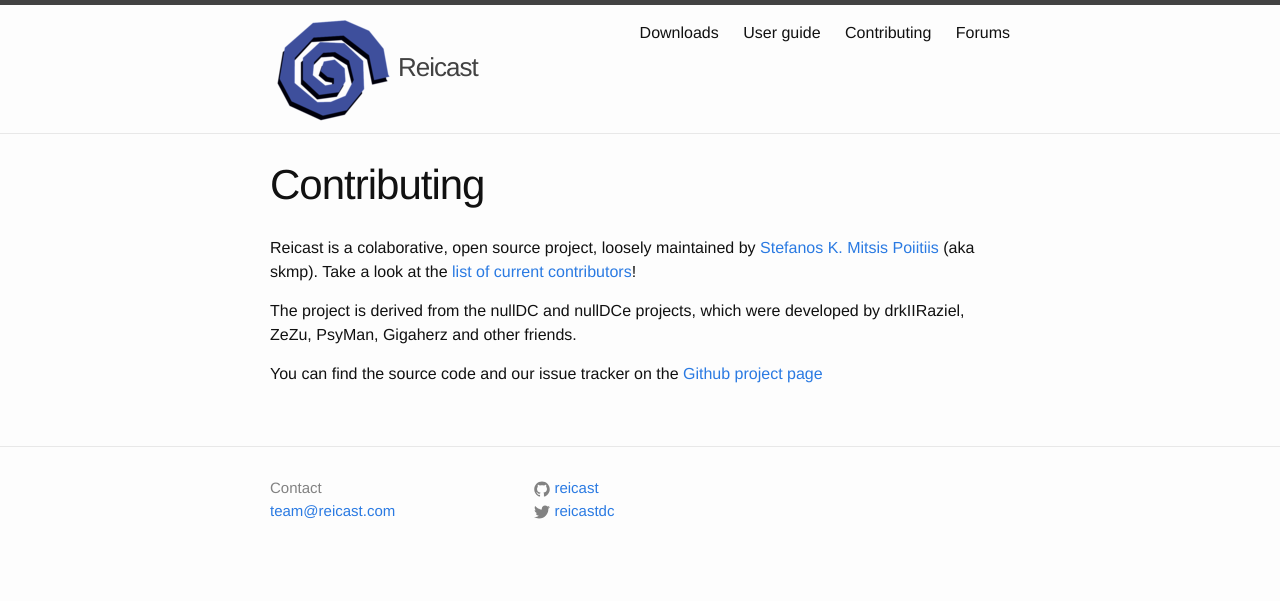
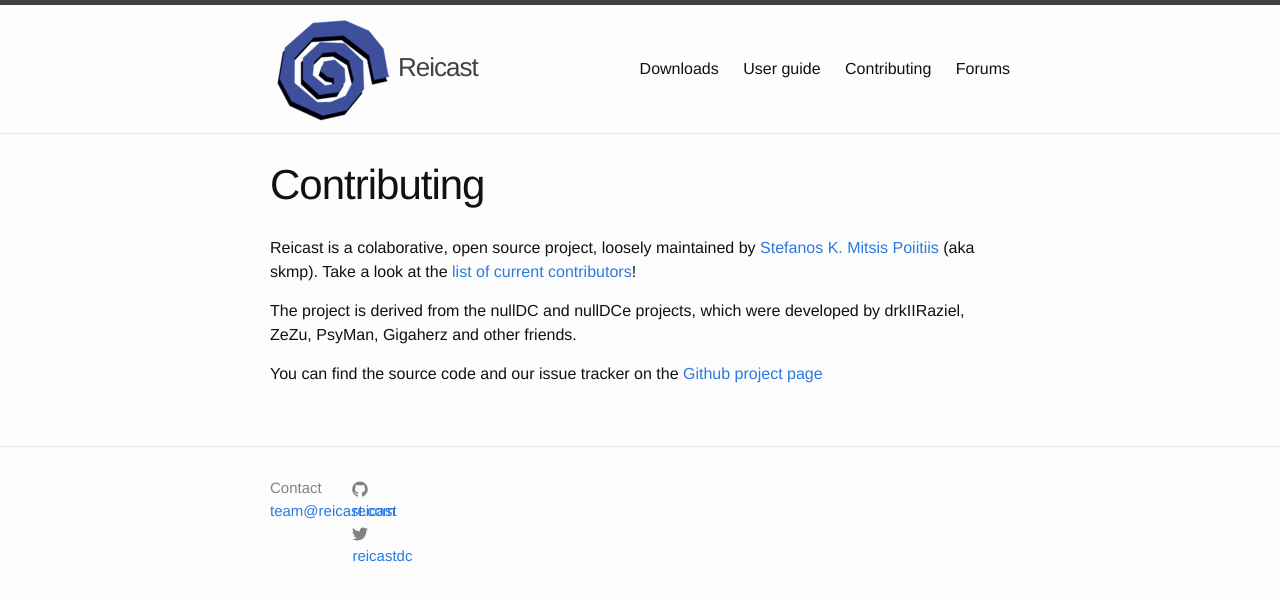
Before and after one commit to skmp/reicast.com, a Jekyll site: the page built from pages/500-contrib.md, in a window 1280 px wide. Shown: the top 601 px of the page. Built offline with Jekyll 4.4.1, drawn with Linux system fonts in a browser that asks for light colours.

Commit message:
Update css for alignmeent

```diff
--- a/_sass/_base.scss
+++ b/_sass/_base.scss
@@ -176,6 +176,14 @@
     }
 }
 
+.wrapper {
+  display: flex;
+  align-items: center;
+}
+
+.site-nav {
+  margin-left: auto;
+}
 
 
 /**
```
